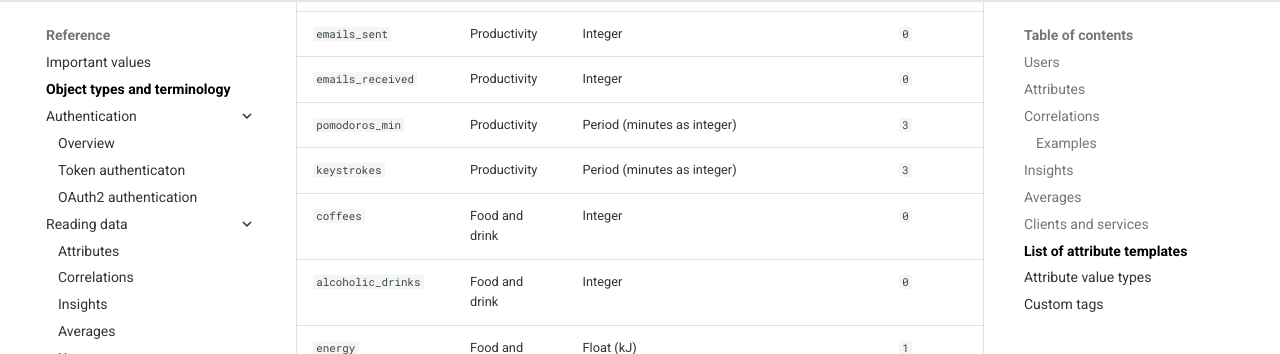
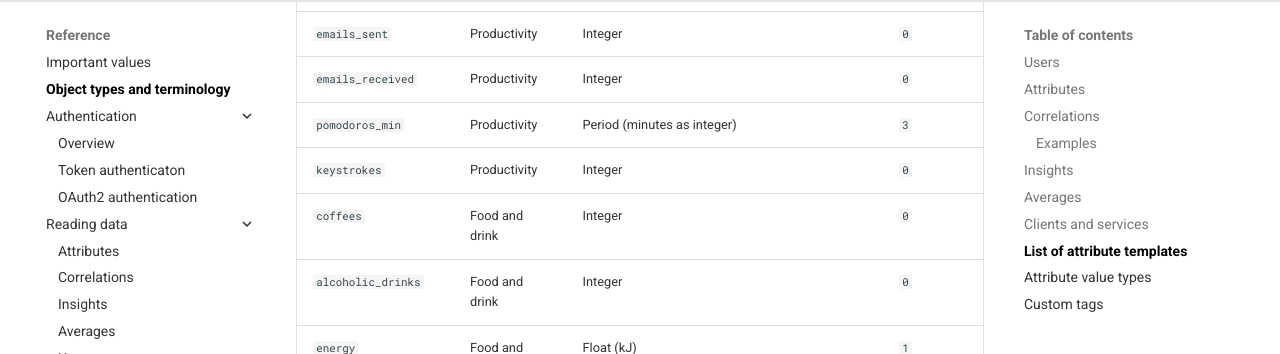
Before and after one commit to hellocodeco/exist-api-docs, an MkDocs documentation site: the page built from docs/reference/object_types.md, in a window 1280 px wide and 900 px high, scrolled down 6673 px. Shown: the part 98-452 px from the top of the window. Built offline with MkDocs 1.6.1 and Material for MkDocs 9.7.7, drawn with Linux system fonts in a browser that asks for light colours.

Commit message:
Fixed keystrokes value type

```diff
--- a/docs/reference/object_types.md
+++ b/docs/reference/object_types.md
@@ -244,7 +244,7 @@ Name                | Group        | Value type description         | Value type
 `emails_sent`       | Productivity | Integer                        | `0`
 `emails_received`   | Productivity | Integer                        | `0`
 `pomodoros_min` | Productivity | Period (minutes as integer) | `3`
-`keystrokes` | Productivity | Period (minutes as integer) | `3`
+`keystrokes` | Productivity | Integer | `0`
 `coffees`           | Food and drink | Integer                      | `0`
 `alcoholic_drinks`  | Food and drink | Integer                      | `0`
 `energy`            | Food and drink | Float (kJ)                   | `1`
```
